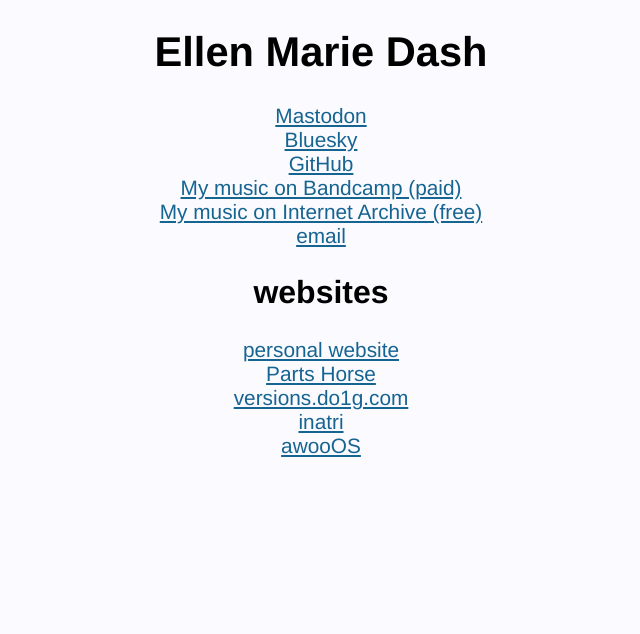
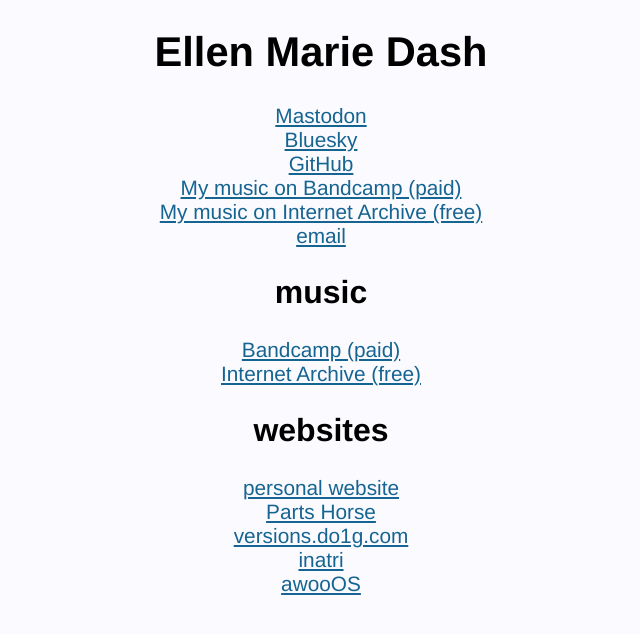
Before and after one commit to duckinator/do1g.com, a plain HTML site: page index.html in a window 1280 px wide. Shown: the whole page, without its empty margins (319-959 px from the left). Drawn offline with Linux system fonts and the light colour scheme.

Commit message:
Update index.html

```diff
--- a/index.html
+++ b/index.html
@@ -31,6 +31,12 @@
         <li><a href="mailto:me@duckie.co">email</a></li>
     </ul>
 
+    <h2>music</h2>
+    <ul>
+        <li><a href="https://duckinator.bandcamp.com">Bandcamp (paid)</a></li>
+        <li><a href="https://archive.org/search.php?query=creator%3A%22Ellen+Marie+Dash%22&sort=-date">Internet Archive (free)</a></li>
+    </ul>
+
     <h2>websites</h2>
     <ul>
         <li><a href="https://smallest.dog">personal website</a></li>
```
